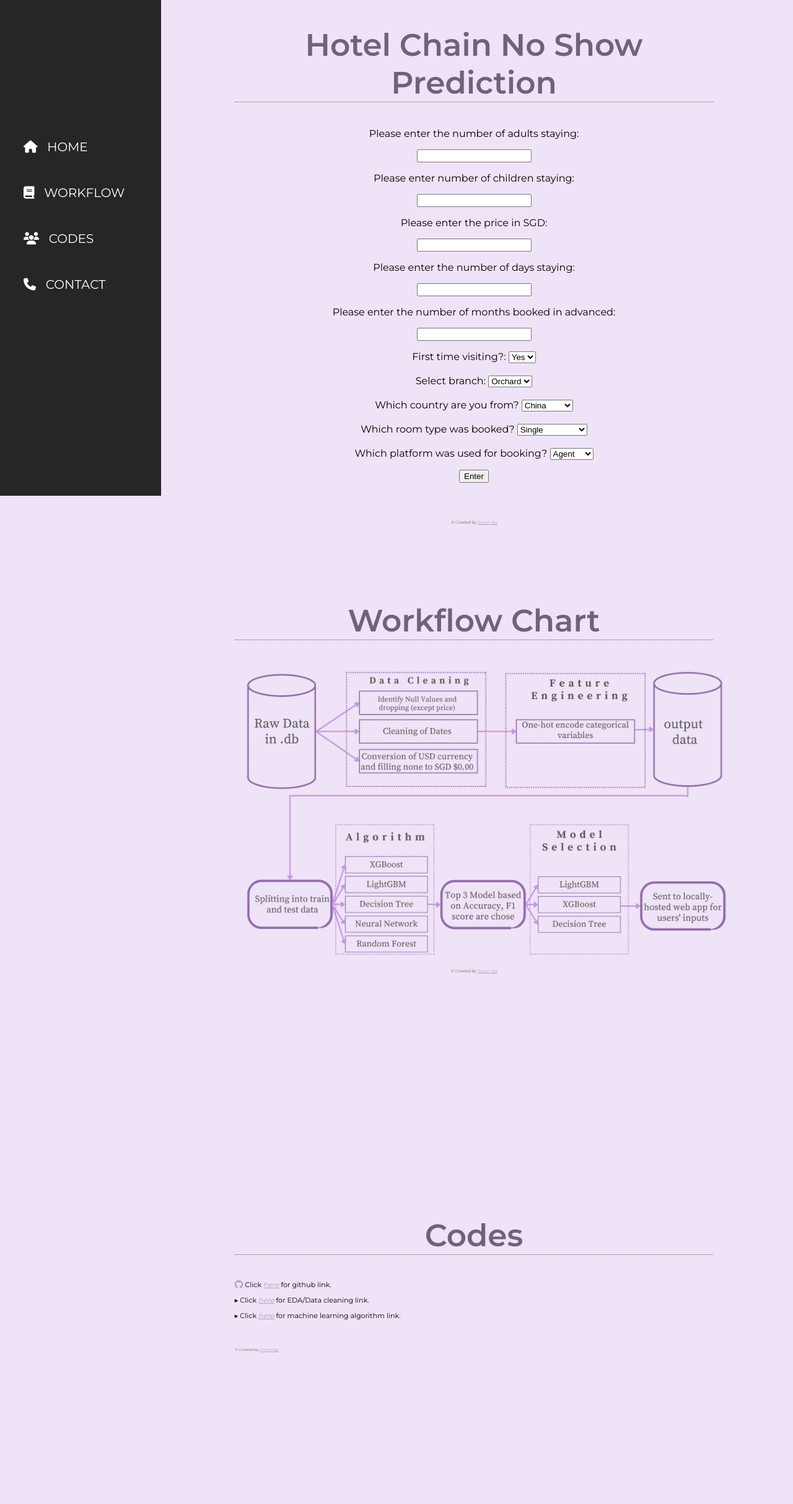
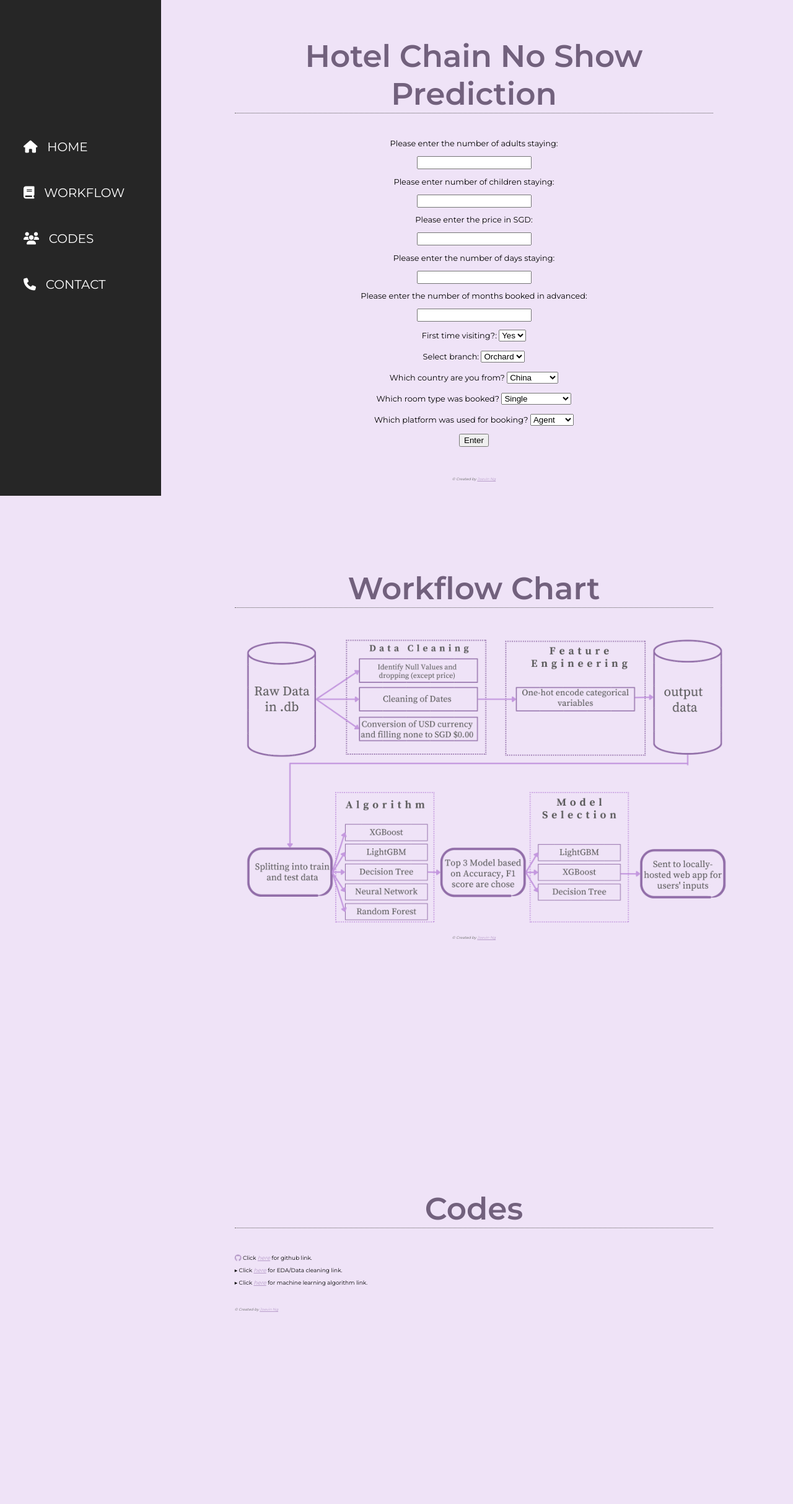
Before and after one commit to nnnvnnn/hotelnoshowheroku, a Flask app: page / in a window 1280 px wide. Shown: the top 2427 px of the page at 62% size. After the commit the page ends 2117 px from the top, so only its background shows below. Run offline with Flask 2, Linux system fonts and the light colour scheme; some libraries are stand-ins or nearby versions.

Commit message:
Update styles.css

```diff
--- a/static/css/styles.css
+++ b/static/css/styles.css
@@ -94,6 +94,7 @@ nav ul li a:hover:before {
 }
 .box-area {
 	width: 75%;
+	font-size: 80%;
 }
 
 .box-areacodes {
```
